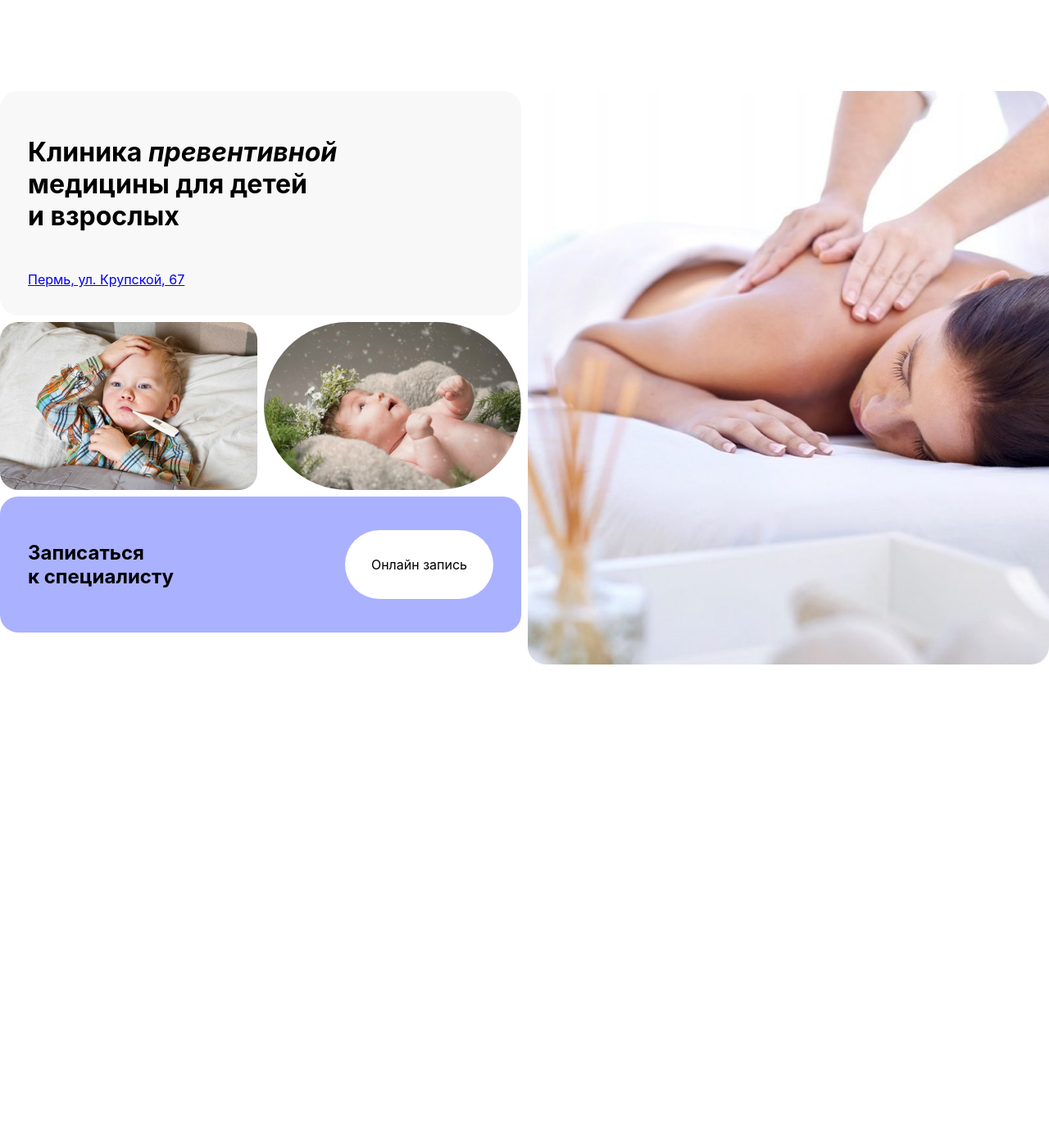
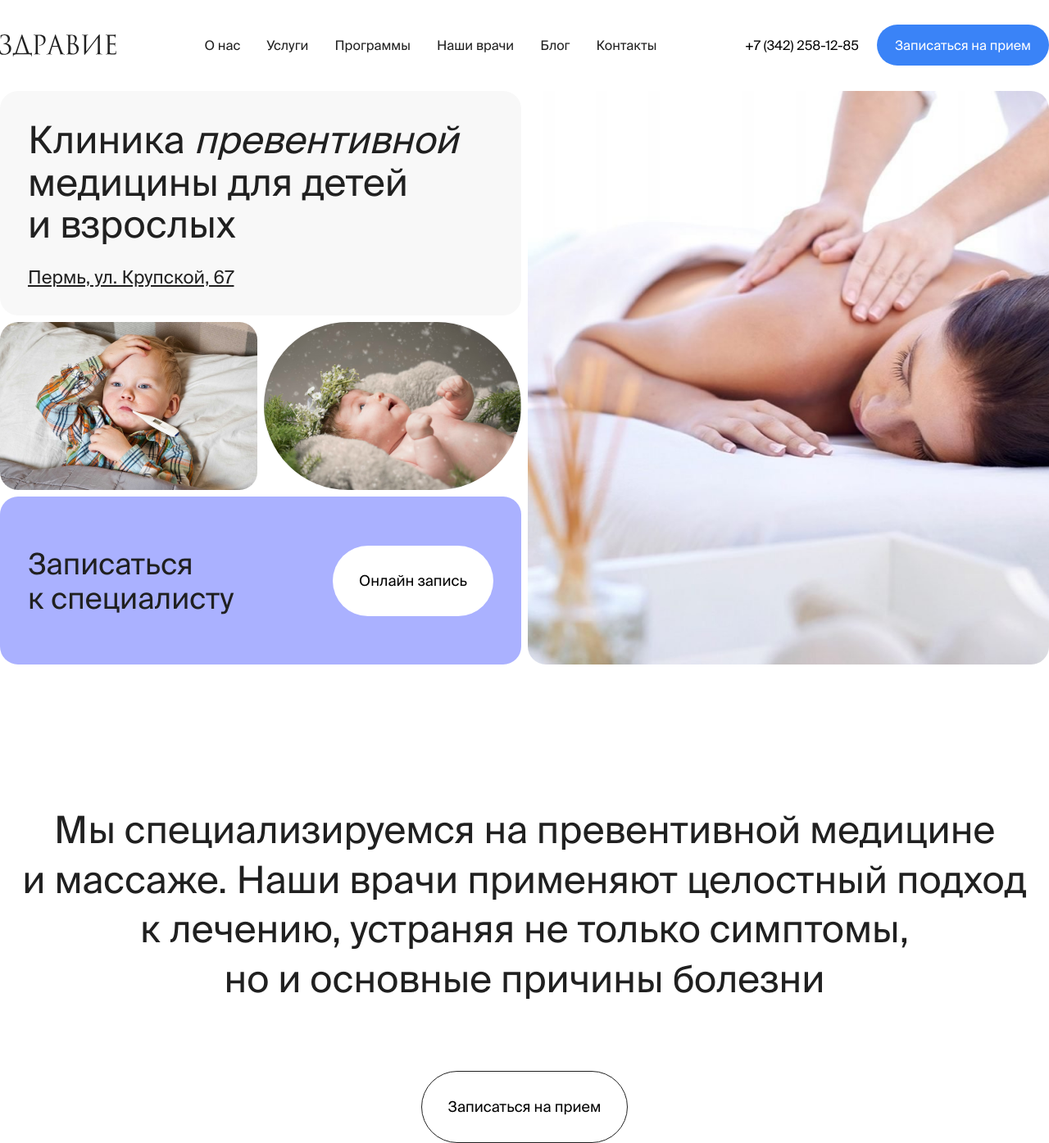
Before and after one commit to vladislav-rasteg/zdravie_landing, a React (Create React App) app: page / in a window 1280 px wide. Shown: the whole page at 82% size. Before the commit the page ends 815 px from the top, so only its background shows below. Built offline with nearby package versions, Linux system fonts and the light colour scheme.

Commit message:
feat: add navbar, font, about section

```diff
--- a/src/App.css
+++ b/src/App.css
@@ -1,7 +1,25 @@
+@font-face {
+  font-family: 'Suisse Intl';
+  src: url(./assets/font/SuisseIntl.otf);
+}
+
 *{
   box-sizing: border-box;
   scroll-behavior: smooth;
 }
+
+#root{
+  font-family: 'Suisse Intl', 'Roboto';
+  font-size: 18px;
+  margin: 0;
+  padding: 0;
+}
+
+body{
+  margin: 0;
+  padding: 0;
+}
+
 .appWrapper{
   width: 100vw;
   display: flex;
--- /dev/null
+++ b/src/components/Navbar/navbar.module.css
@@ -0,0 +1,68 @@
+.navbarWrapper{
+    display: flex;
+    width: 100vw;
+    justify-content: center;
+    position: fixed;
+    top: 0px;
+    left: 0px;
+    z-index: 1000;
+    background: #FFFFFF;
+}
+
+.navbar{
+    display: flex;
+    width: 1280px;
+    justify-content: space-between;
+    align-items: center;
+    padding: 30px 0px;
+}
+
+.navbarLinks{
+    display: flex;
+    gap: 32px;
+}
+
+.navbarLinks a{
+    color: #202020;
+    font-size: 16px;
+    font-style: normal;
+    font-weight: 400;
+    line-height: normal;
+    padding: 0px;
+    text-decoration: none;
+    transition: 300ms;
+}
+
+.navbarLinks a:hover{
+    transform: scale(1.05);
+}
+
+.navButtons{
+    display: flex;
+    gap: 22px;
+    align-items: center;
+}
+
+.navButtons a{
+    font-size: 16px;
+    font-style: normal;
+    font-weight: 400;
+    line-height: normal;
+    text-decoration: none;
+    transition: 300ms;
+}
+
+.navButtons a:hover{
+    transform: scale(1.05);
+}
+
+.navbarButton{
+    font-family: 'Suisse Intl';
+    border: none;
+    display: flex;
+    font-weight: 400;
+    padding: 16px 22px;
+    border-radius: 26px;
+    background-color: #3A83F7;
+    color: #FFFFFF;
+}
--- /dev/null
+++ b/src/components/Navbar/navbar.tsx
@@ -0,0 +1,29 @@
+import {useRef, useState, useEffect} from "react"
+import {ReactComponent as Logo} from '../../assets/logo.svg'
+import s from "./navbar.module.css"
+
+const navbar = () => {
+    return(
+        <div className={s.navbarWrapper}>
+            <div className={s.navbar}>
+                <Logo />
+                <div className={s.navbarLinks}>
+                    <a>О нас</a>
+                    <a>Услуги</a>
+                    <a>Программы</a>
+                    <a>Наши врачи</a>
+                    <a>Блог</a>
+                    <a>Контакты</a>
+                </div>
+                <div className={s.navButtons}>
+                    <a>+7 (342) 258-12-85</a>
+                    <a className={s.navbarButton}>Записаться на прием</a>
+                </div>
+            </div>
+        </div>
+
+    )
+
+}
+
+export default navbar;
--- a/src/index.css
+++ b/src/index.css
@@ -1,8 +1,5 @@
 body {
   margin: 0;
-  font-family: -apple-system, BlinkMacSystemFont, 'Segoe UI', 'Roboto', 'Oxygen',
-    'Ubuntu', 'Cantarell', 'Fira Sans', 'Droid Sans', 'Helvetica Neue',
-    sans-serif;
   -webkit-font-smoothing: antialiased;
   -moz-osx-font-smoothing: grayscale;
 }
--- a/src/pages/mainPage/mainPage.module.css
+++ b/src/pages/mainPage/mainPage.module.css
@@ -5,6 +5,26 @@
 
 a{
     cursor: pointer;
+}
+
+h1{
+    color: #202020;
+    font-size: 46px;
+    font-style: normal;
+    font-weight: 400;
+    line-height: 112%;
+    padding: 0;
+    margin: 0;
+}
+
+h2{
+    color: #202020;
+    font-size: 36px;
+    font-style: normal;
+    font-weight: 400;
+    line-height: normal;
+    padding: 0;
+    margin: 0;
 }
 
 .rowFlex{
@@ -18,6 +38,7 @@ a{
     flex-direction: column;
     gap: 8px;
 }
+
 .heroMainBlock{
     display: flex;
     flex-direction: column;
@@ -28,11 +49,20 @@ a{
     justify-content: space-between;
 }
 
+.heroMainBlock a{
+    color: #202020;
+    font-size: 22px;
+    font-style: normal;
+    font-weight: 400;
+    line-height: normal;
+}
+
 .heroRecordBlock{
     display: flex;
     flex-direction: row;
     justify-content: space-between;
     align-items: center;
+    height: 205px;
     padding: 34px;
     border-radius: 22px;
     background: #AAB1FF;
@@ -64,3 +94,32 @@ a{
     width: 636px;
     border-radius: 22px;
 }
+
+.aboutBlock{
+    display: flex;
+    flex-direction: column;
+    align-items: center;
+    gap: 36px;
+    margin-top: 120px;
+}
+
+.aboutText{
+    color: #202020;
+    text-align: center;
+    font-size: 46px;
+    font-style: normal;
+    font-weight: 400;
+    line-height: 132%; /* 60.72px */
+}
+
+.aboutButton{
+    padding: 32px;
+    border: 1px solid #202020;
+    border-radius: 52px;
+    transition: 300ms;
+}
+
+.aboutButton:hover{
+    background: #202020;
+    color: #FFFFFF;
+}
--- a/src/pages/mainPage/mainPage.tsx
+++ b/src/pages/mainPage/mainPage.tsx
@@ -2,11 +2,13 @@ import {useRef, useState, useEffect} from "react"
 import firstHeroImage from '../../assets/firstHeroImage.png'
 import secondHeroImage from '../../assets/secondHeroImage.png'
 import thirdHeroImage from '../../assets/thirdHeroImage.png'
+import Navbar from "../../components/Navbar/navbar"
 import s from "./mainPage.module.css"
 
 const mainPage = () => {
     return(
         <div className={s.pageWrapper}>
+            <Navbar />
             <div className={s.rowFlex}>
                 <div className={s.columnFlex}>
                     <div className={s.heroMainBlock}>
@@ -26,6 +28,14 @@ const mainPage = () => {
                 <img className={s.thirdHeroImage} src={thirdHeroImage} />
                 </div>
             </div>
+
+            <div className={s.aboutBlock}>
+                <p className={s.aboutText}>Мы специализируемся на превентивной медицине
+                                            <br/>и массаже. Наши врачи применяют целостный подход
+                                            <br/>к лечению, устраняя  не только симптомы,
+                                            <br/>но и основные причины болезни</p>
+                <a className={s.aboutButton}>Записаться на прием</a>
+            </div>
         </div>
     )
 }
```
Also changed, not shown: src/assets/font/SuisseIntl.otf (added), src/assets/logo.svg (added).
